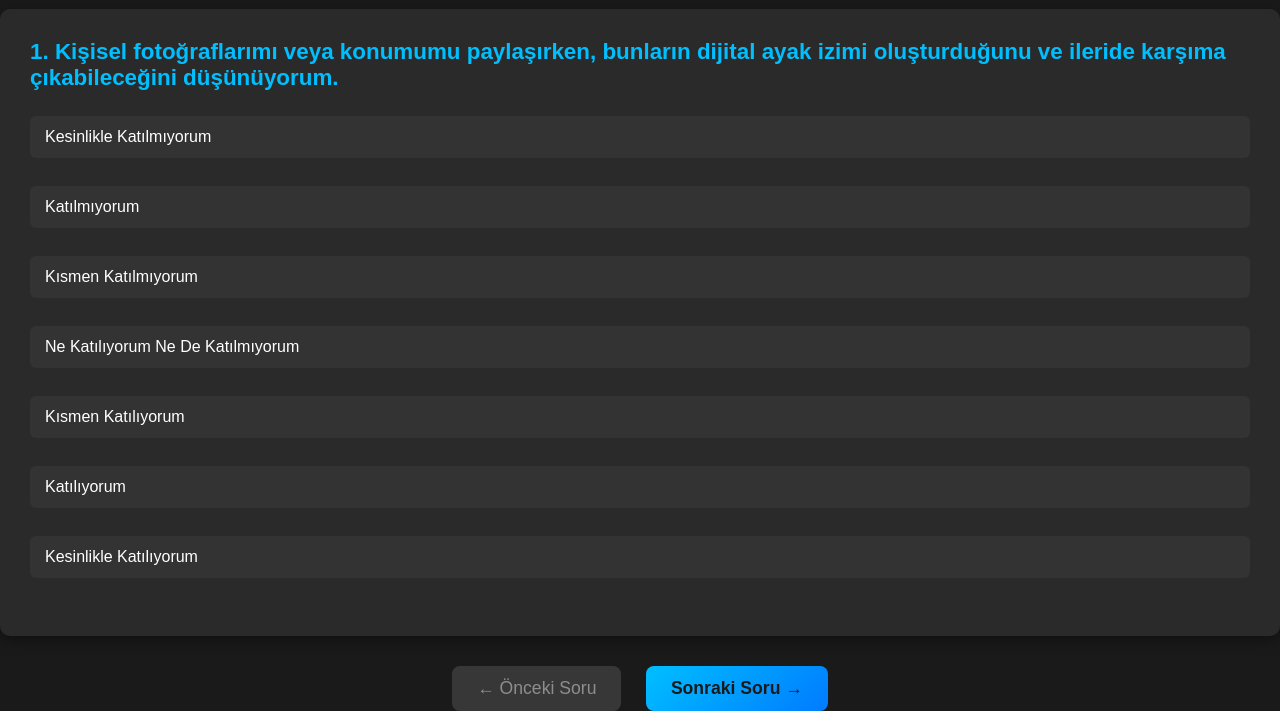
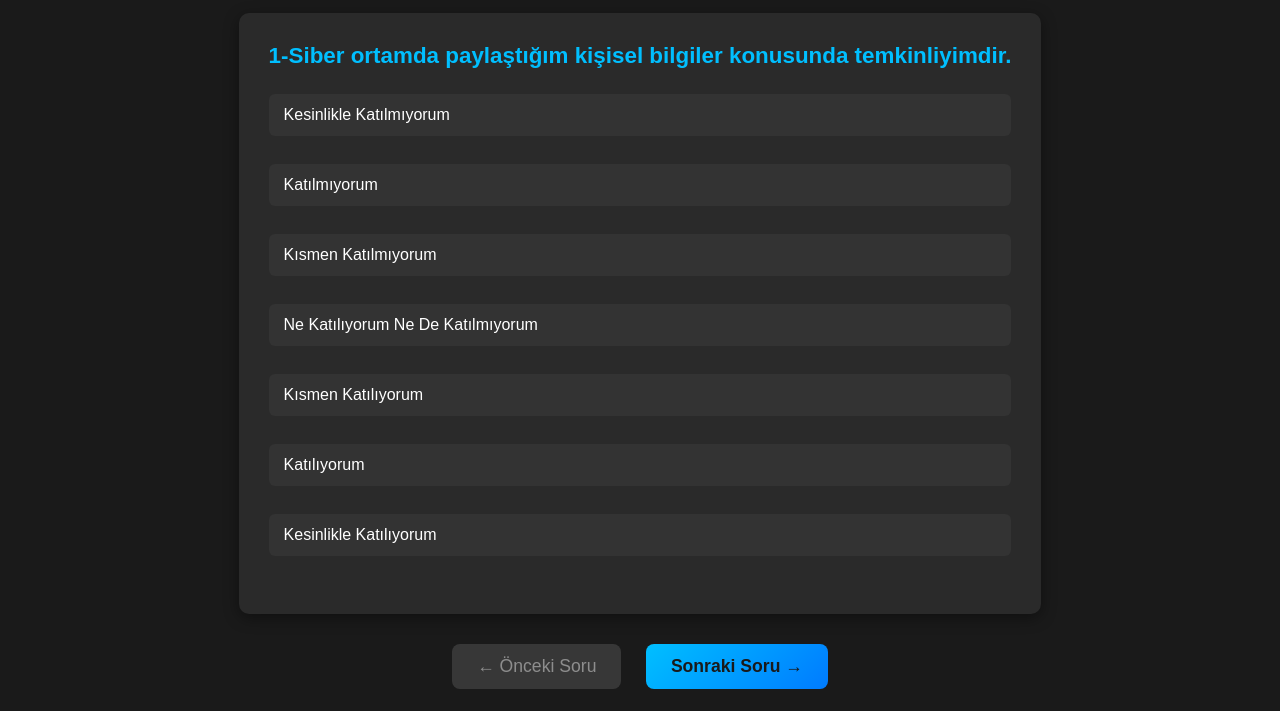
Before and after one commit to cybersecurityweb/cybersecurity, a website with bundled scripts: page test.html in a window 1280 px wide. Shown: the part 106-817 px from the top of the page. Built offline with nearby package versions, Linux system fonts and the light colour scheme; no server answers.

Commit message:
Add files via upload

```diff
--- a/quiz.js
+++ b/quiz.js
@@ -3,22 +3,118 @@
 import { saveTestResult } from './firebase-setup.js';
 
 const quizQuestions = [
+    // Gizlilik
     {
-        question: "1. Kişisel fotoğraflarımı veya konumumu paylaşırken, bunların dijital ayak izimi oluşturduğunu ve ileride karşıma çıkabileceğini düşünüyorum.",
+        question: "1-Siber ortamda paylaştığım kişisel bilgiler konusunda temkinliyimdir.",
+
     },
     {
-        question: "2. Kullandığım tüm çevrimiçi hesaplar için güçlü, karmaşık şifreler oluşturur ve bunları düzenli olarak değiştiririm.",
+        question: "2-Gerçek hayatta üçüncü şahıslarla paylaşmak istemediğim bilgi ve belgeleri siber ortamda da paylaşmam.",
+
     },
     {
-        question: "3. Tanımadığım bir kaynaktan gelen ve aciliyet belirten e-postalardaki linklere tıklamadan önce daima gönderici adresini ve URL'yi kontrol ederim.",
+        question: "3-Siber ortamda paylaştığım verilerin sadece gerekli kişilerce görüntülenmesini sağlarım.",
+
+    },
+
+    // Kontrol/Sahiplik
+    {
+        question: "4-Hesaplarıma ait şifrelerin güvenliği konusunda dikkatliyim.",
+
     },
     {
-        question: "4. İnternetteki bir haberin veya bilginin doğru olup olmadığını anlamak için birden fazla güvenilir kaynağı araştırırım.",
+        question: "5-Şifremi oluştururken sembol, rakam ya da büyük küçük harflerden oluşan tahmini zor bir şifre seçerim.",
+
+
+        question: "6-E-posta şifremin güvenliği için telefon doğrulaması hizmetini kullanırım.",
+
     },
     {
-        question: "5. Sosyal medya veya çevrimiçi oyunlarda tanıştığım kişisel bilgilerimi paylaşmaktan veya onlarla özel konuşmalar yapmaktan kaçınırım.",
+        question: "7-Cevabını hatırlayacağım bir güvenlik sorusu seçmeye özen gösteririm.",
+
+    },
+    {
+        question: "8-Kredi kartı bilgilerimin kaydedilmemiş olmasına dikkat ederim.",
+
+    },
+
+    // Bütünlük
+    {
+        question: "9-Siber ortamda veri saklamak güvenli değildir.",
+
+    },
+    {
+        question: "10-Siber ortamda sakladığım bilgi ve belgeler kaybolabilir ya da silinebilir.",
+
+    },
+    {
+        question: "11-Siber ortamda veri paylaşımı yapmak herhangi bir risk içermez.",
+
+    },
+    {
+        question: "12-Siber ortamda saklanan bilgi ve belgelere üçüncü şahısların erişme olasılığı vardır.",
+
+    },
+
+    // Gerçeklik
+    {
+        question: "13-Tanımadığım kişilerden gelen e-postalardaki linkleri ve eklentileri açarım.",
+
+    },
+    {
+        question: "14-Girdiğim web sitesinin güvenlik sertifikası olmadığı yönünde bildirim gelse de kullanmaya devam ederim.",
+
+    },
+    {
+        question: "15-E-postama gelen istenmeyen (spam) postaları açtığım olmuştur.",
+
+    },
+    {
+        question: "16-E-postama gelen müşteri edinme/oltalama amaçlı postaları açtığım olmuştur.",
+
+    },
+    {
+        question: "17-Belirsiz kaynaklardan gelen bağlantıları (linkleri) ve dosyaları açtığım olmuştur.",
+
+
+    },
+
+    // Erişilebilirlik
+    {
+        question: "18-Cihazımda güncel bir anti virüs programı var.",
+
+    },
+    {
+        question: "19-Cihazımı düzenli olarak anti virüs programı ile taratırım.",
+
+    },
+    {
+        question: "20-Cihazıma kurulu gelen güvenlik duvarı açık.",
+
+    },
+    {
+        question: "21-İnternetten indirdiğim dosyaları cihazımda yüklü anti virüs programı olmasa da açarım.",
+
+    },
+
+    // Fayda
+    {
+        question: "22-Siber ortamda sosyal medya uygulamalarını bilgi paylaşımı için kullanırım.",
+
+    },
+    {
+        question: "23-Günlük hayatta karşılaştığım problemleri çözmek için siber ortamı yaygın olarak kullanırım.",
+
+    },
+    {
+        question: "24-Siber ortamda sunulan hizmetlerden bilgi yönetimi (bilgiyi elde etmek, saklamak, paylaşmak ve kullanmak) için faydalanırım.",
+
+
     }
 ];
+
+// Bu diziyi projenizdeki mevcut quizQuestions değişkeniyle DEĞİŞTİRİN.
+// Fonksiyonlar ve diğer kodlar aynı kalmalıdır.
 
 // YENİ CEVAP SEÇENEKLERİ (7'li Ölçek)
 const answerOptions = [
```
Also changed, not shown: index.html (+14 -16 lines).
